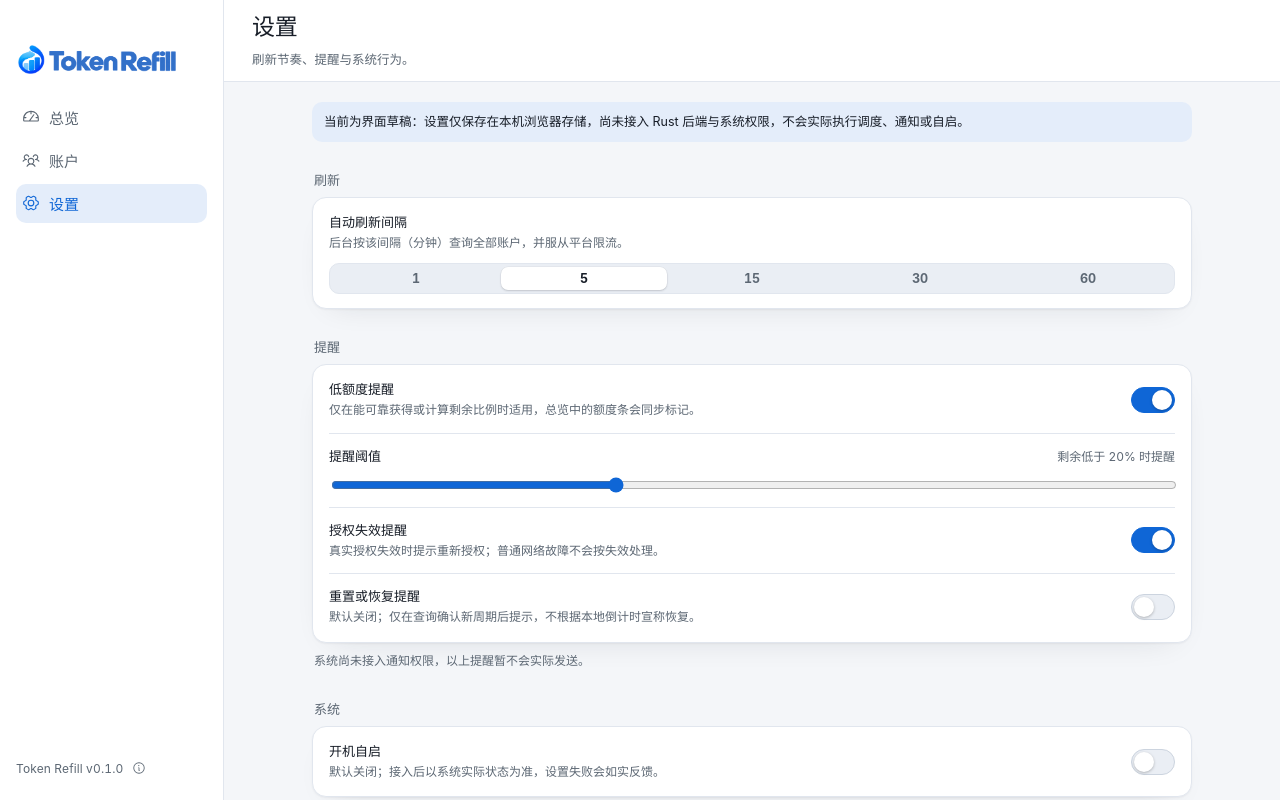
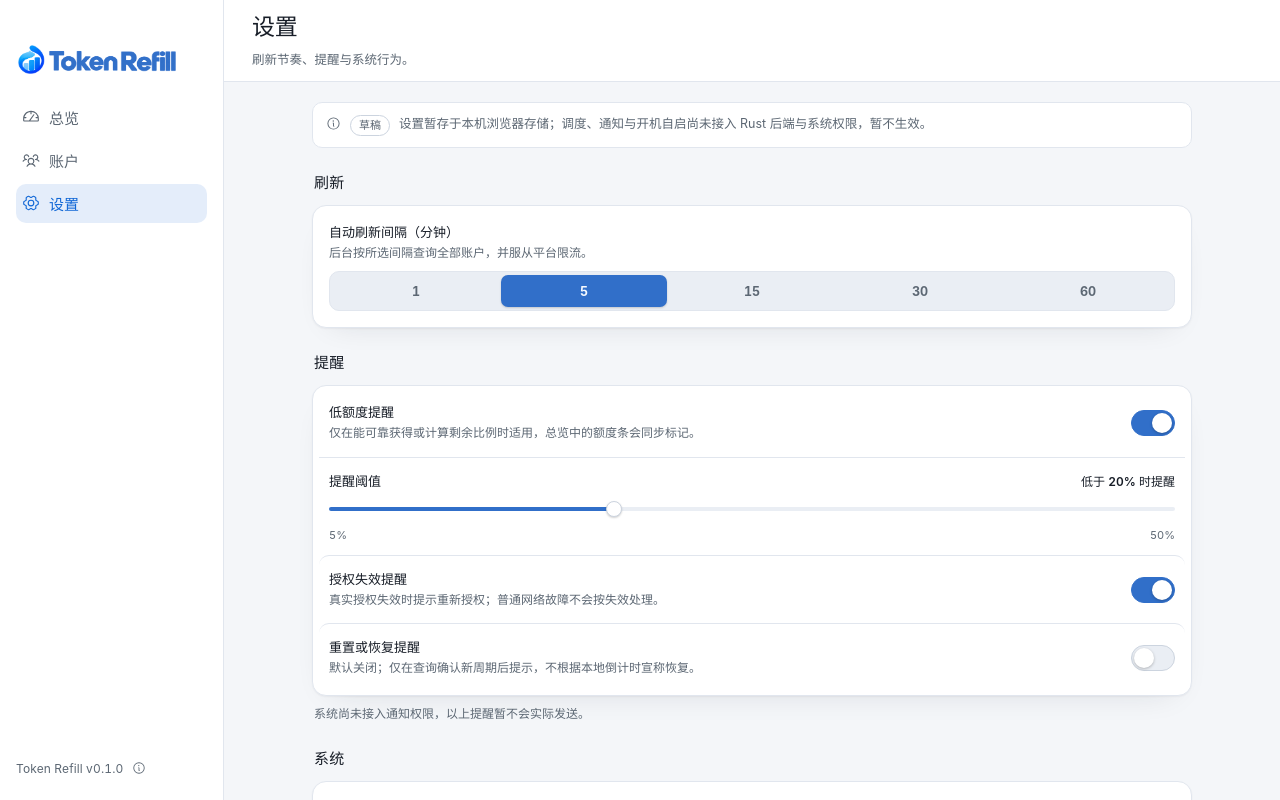
Before and after one commit to YunboChen/token-refill, a React (Vite) app: page / in a window 1280 px wide. Both pictures are taken after a click on the tab "设置". Built offline with nearby package versions, Linux system fonts and the light colour scheme.

Commit message:
style: 优化设置页控件、动效与主题色

```diff
--- a/src/App.module.css
+++ b/src/App.module.css
@@ -378,7 +378,7 @@
 .meterFill {
   height: 100%;
   border-radius: inherit;
-  background: var(--accent);
+  background: var(--accent-strong);
   transition: width 480ms cubic-bezier(0.16, 1, 0.3, 1);
 }
 
@@ -424,14 +424,42 @@
   color: inherit;
 }
 
-.notice {
-  margin: 16px 0 0;
-  padding: 10px 12px;
+/* 草稿说明：中性提示条，不与可交互控件争主色 */
+.draftBanner {
+  display: flex;
+  align-items: flex-start;
+  gap: 9px;
+  margin: 0;
+  padding: 11px 13px;
+  border: 1px solid var(--border);
   border-radius: 10px;
-  background: var(--accent-soft);
-  color: var(--text);
+  background: var(--surface);
+  color: var(--muted);
   font-size: 12.5px;
-  line-height: 1.6;
+  line-height: 1.65;
+}
+
+.draftIcon {
+  flex-shrink: 0;
+  margin-top: 2px;
+  color: var(--muted);
+}
+
+.draftTag {
+  flex-shrink: 0;
+  margin-top: 1px;
+  padding: 1px 8px;
+  border: 1px solid var(--border-strong);
+  border-radius: 999px;
+  color: var(--muted);
+  font-size: 11px;
+  font-weight: 650;
+  line-height: 1.55;
+}
+
+.draftText {
+  margin: 0;
+  min-width: 0;
 }
 
 /* 骨架屏：与真实行同形，避免通用转圈 */
@@ -474,16 +502,18 @@
 
 /* 分组（尚未接入 / 设置）：组标题 + 一张分组卡，行内用发丝线分隔 */
 .groupTitle {
-  margin: 28px 0 8px;
+  margin: 24px 0 12px;
   padding-left: 2px;
-  color: var(--muted);
-  font-size: 13px;
+  color: var(--text);
+  font-size: 15px;
   font-weight: 650;
+  line-height: 1.4;
+  letter-spacing: 0.01em;
 }
 
 .listCard {
   margin-top: 0;
-  padding: 2px 16px;
+  padding: 3px 16px;
 }
 
 .listCard > * + * {
@@ -509,19 +539,29 @@
   font-weight: 600;
 }
 
-/* 设置行 */
+/* 设置行：整行可点（label 包住开关），悬浮时给一层轻底色 */
 .settingRow {
   display: flex;
   align-items: center;
   justify-content: space-between;
   gap: 16px;
-  padding: 12px 0;
+  margin-inline: -10px;
+  padding: 13px 10px;
+  border-radius: 10px;
+  cursor: pointer;
+  user-select: none;
+  transition: background-color 150ms ease-out;
+}
+
+.settingRow:hover {
+  background: var(--sunken);
 }
 
 .stackRow {
   display: grid;
-  gap: 10px;
-  padding: 12px 0;
+  gap: 8px;
+  margin-inline: -10px;
+  padding: 13px 10px;
 }
 
 .settingText {
@@ -547,6 +587,7 @@
 
 /* 单选药丸组（原生 radio，键盘方向键可用） */
 .pills {
+  position: relative;
   display: inline-flex;
   flex-shrink: 0;
   gap: 2px;
@@ -569,7 +610,28 @@
 }
 
 .pill {
+  position: relative;
   cursor: pointer;
+  user-select: none;
+}
+
+/* 选中滑块：单个绝对定位元素按 --pill-index 平移，transition 负责滑动。
+   选项等宽时，宽度 = 可用宽度减去间隙，再除以选项数。 */
+.pillThumb {
+  position: absolute;
+  top: 3px;
+  bottom: 3px;
+  left: 3px;
+  z-index: 0;
+  width: calc(
+    (100% - 6px - (var(--pill-count) - 1) * 2px) / var(--pill-count)
+  );
+  border-radius: 7px;
+  background: var(--accent-strong);
+  box-shadow: 0 1px 2px rgb(15 20 28 / 0.18);
+  pointer-events: none;
+  transform: translateX(calc(var(--pill-index) * (100% + 2px)));
+  transition: transform 280ms cubic-bezier(0.16, 1, 0.3, 1);
 }
 
 .pill input {
@@ -581,15 +643,21 @@
 }
 
 .pillText {
-  display: block;
-  padding: 4px 11px;
+  position: relative;
+  z-index: 1;
+  display: flex;
+  align-items: center;
+  justify-content: center;
+  min-height: 32px;
+  padding: 0 11px;
   border-radius: 7px;
   color: var(--muted);
   font-size: 12.5px;
   font-weight: 650;
   font-variant-numeric: tabular-nums;
   text-align: center;
-  transition: background-color 150ms ease-out, color 150ms ease-out;
+  white-space: nowrap;
+  transition: color 150ms ease-out;
 }
 
 .pill:hover .pillText {
@@ -597,9 +665,7 @@
 }
 
 .pill input:checked + .pillText {
-  background: var(--surface);
-  color: var(--text);
-  box-shadow: var(--shadow-pill);
+  color: var(--accent-text);
 }
 
 .pill input:focus-visible + .pillText {
@@ -607,23 +673,34 @@
   outline-offset: 2px;
 }
 
-.switch {
+/* 开关：原生 checkbox 只保留语义与焦点，轨道和滑块由独立元素绘制。
+   WKWebView 下直接给 checkbox 上背景在选中态不稳定，故不依赖原生绘制。 */
+.switchWrap {
   position: relative;
   flex-shrink: 0;
   width: 44px;
   height: 26px;
-  padding: 0;
+}
+
+.switchInput {
+  position: absolute;
+  inset: 0;
+  z-index: 1;
+  width: 100%;
+  height: 100%;
+  margin: 0;
+  opacity: 0;
+  cursor: pointer;
+}
+
+.switchTrack {
+  position: absolute;
+  inset: 0;
   border: 1px solid var(--border-strong);
   border-radius: 999px;
   background: var(--sunken);
-  cursor: pointer;
   transition: background-color 180ms cubic-bezier(0.16, 1, 0.3, 1),
     border-color 180ms ease-out;
-}
-
-.switch[data-on] {
-  border-color: var(--accent);
-  background: var(--accent);
 }
 
 .switchKnob {
@@ -638,24 +715,104 @@
   transition: transform 180ms cubic-bezier(0.16, 1, 0.3, 1);
 }
 
-.switch[data-on] .switchKnob {
+.switchInput:checked + .switchTrack {
+  border-color: var(--accent-strong);
+  background: var(--accent-strong);
+}
+
+.switchInput:checked + .switchTrack .switchKnob {
   transform: translateX(18px);
 }
 
+.switchInput:focus-visible + .switchTrack {
+  outline: 3px solid var(--focus);
+  outline-offset: 2px;
+}
+
+/* 阈值滑块：轨道按当前值填充，与开关、额度条使用同一主色 */
 .range {
   width: 100%;
-  accent-color: var(--accent);
+  height: 22px;
+  margin: 0;
+  background: transparent;
+  cursor: pointer;
+  appearance: none;
+  -webkit-appearance: none;
+}
+
+.range::-webkit-slider-runnable-track {
+  height: 4px;
+  border-radius: 999px;
+  background: linear-gradient(
+    to right,
+    var(--accent-strong) 0%,
+    var(--accent-strong) var(--range-fill, 0%),
+    var(--sunken) var(--range-fill, 0%),
+    var(--sunken) 100%
+  );
+}
+
+.range::-webkit-slider-thumb {
+  width: 16px;
+  height: 16px;
+  margin-top: -6px;
+  border: 1px solid var(--border-strong);
+  border-radius: 50%;
+  background: #fff;
+  box-shadow: 0 1px 2px rgb(0 0 0 / 0.18);
+  appearance: none;
+  -webkit-appearance: none;
+}
+
+.range::-moz-range-track {
+  height: 4px;
+  border-radius: 999px;
+  background: var(--sunken);
+}
+
+.range::-moz-range-progress {
+  height: 4px;
+  border-radius: 999px;
+  background: var(--accent-strong);
+}
+
+.range::-moz-range-thumb {
+  width: 16px;
+  height: 16px;
+  border: 1px solid var(--border-strong);
+  border-radius: 50%;
+  background: #fff;
+  box-shadow: 0 1px 2px rgb(0 0 0 / 0.18);
 }
 
 .range:disabled {
-  opacity: 0.45;
+  opacity: 0.4;
+  cursor: not-allowed;
 }
 
 .rangeValue {
-  color: var(--muted);
+  color: var(--text);
   font-size: 12px;
+  font-weight: 600;
   font-variant-numeric: tabular-nums;
   white-space: nowrap;
+}
+
+.rangeScale {
+  display: flex;
+  justify-content: space-between;
+  color: var(--muted);
+  font-size: 11px;
+  font-variant-numeric: tabular-nums;
+}
+
+.stackRow[data-disabled] .settingLabel,
+.stackRow[data-disabled] .rangeValue {
+  color: var(--muted);
+}
+
+.stackRow[data-disabled] .rangeScale {
+  opacity: 0.6;
 }
 
 /* 按钮：主按钮实色，幽灵按钮描边；按下有位移反馈 */
@@ -666,7 +823,7 @@
   border: 1px solid transparent;
   border-radius: 9px;
   color: var(--accent-text);
-  background: var(--accent);
+  background: var(--accent-strong);
   font-size: 13px;
   font-weight: 600;
   cursor: pointer;
@@ -676,7 +833,7 @@
 
 .button:hover:not(:disabled),
 .buttonGhost:hover:not(:disabled) {
-  background: var(--accent-hover);
+  background: var(--accent-strong-hover);
 }
 
 .button:active:not(:disabled) {
--- a/src/panels/SettingsPanel.tsx
+++ b/src/panels/SettingsPanel.tsx
@@ -1,4 +1,5 @@
-import { useEffect, useState } from 'react';
+import { useEffect, useId, useState, type CSSProperties } from 'react';
+import { Info } from '@phosphor-icons/react';
 import { loadPrefs, savePrefs, REFRESH_OPTIONS, type Prefs } from '../lib/prefs';
 import styles from '../App.module.css';
 
@@ -13,29 +14,41 @@ function Toggle({
   label: string;
   hint?: string;
 }) {
+  const id = useId();
+  const labelId = `${id}-label`;
+  const hintId = `${id}-hint`;
+
   return (
-    <div className={styles.settingRow}>
-      <div className={styles.settingText}>
-        <span className={styles.settingLabel}>{label}</span>
-        {hint ? <p className={styles.settingHint}>{hint}</p> : null}
-      </div>
-      <button
-        type="button"
-        role="switch"
-        aria-checked={checked}
-        aria-label={label}
-        className={styles.switch}
-        data-on={checked || undefined}
-        onClick={() => onChange(!checked)}
-      >
-        <span className={styles.switchKnob} />
-      </button>
-    </div>
+    <label className={styles.settingRow}>
+      <span className={styles.settingText}>
+        <span id={labelId} className={styles.settingLabel}>{label}</span>
+        {hint ? (
+          <span id={hintId} className={styles.settingHint}>{hint}</span>
+        ) : null}
+      </span>
+      <span className={styles.switchWrap}>
+        <input
+          type="checkbox"
+          role="switch"
+          className={styles.switchInput}
+          checked={checked}
+          onChange={(event) => onChange(event.target.checked)}
+          aria-labelledby={labelId}
+          aria-describedby={hint ? hintId : undefined}
+        />
+        <span className={styles.switchTrack} aria-hidden="true">
+          <span className={styles.switchKnob} />
+        </span>
+      </span>
+    </label>
   );
 }
 
 export default function SettingsPanel() {
   const [prefs, setPrefs] = useState<Prefs>(loadPrefs);
+  const refreshLabelId = useId();
+  const refreshIndex = Math.max(0, REFRESH_OPTIONS.indexOf(prefs.refreshMinutes));
+  const refreshFill = ((prefs.lowQuotaThreshold - 5) / 45) * 100;
 
   useEffect(() => {
     savePrefs(prefs);
@@ -47,18 +60,35 @@ export default function SettingsPanel() {
 
   return (
     <section>
-      <p className={styles.notice}>
-        当前为界面草稿：设置仅保存在本机浏览器存储，尚未接入 Rust 后端与系统权限，不会实际执行调度、通知或自启。
-      </p>
+      <div className={styles.draftBanner}>
+        <Info size={15} className={styles.draftIcon} aria-hidden />
+        <span className={styles.draftTag}>草稿</span>
+        <p className={styles.draftText}>
+          设置暂存于本机浏览器存储；调度、通知与开机自启尚未接入 Rust 后端与系统权限，暂不生效。
+        </p>
+      </div>
 
-      <h2 className={styles.groupTitle}>刷新</h2>
-      <article className={`${styles.card} ${styles.listCard}`}>
+      <h2 id="settings-refresh" className={styles.groupTitle}>刷新</h2>
+      <section className={`${styles.card} ${styles.listCard}`} aria-labelledby="settings-refresh">
         <div className={styles.stackRow}>
           <div className={styles.settingText}>
-            <span className={styles.settingLabel}>自动刷新间隔</span>
-            <p className={styles.settingHint}>后台按该间隔（分钟）查询全部账户，并服从平台限流。</p>
+            <span id={refreshLabelId} className={styles.settingLabel}>
+              自动刷新间隔（分钟）
+            </span>
+            <span className={styles.settingHint}>
+              后台按所选间隔查询全部账户，并服从平台限流。
+            </span>
           </div>
-          <div className={`${styles.pills} ${styles.pillsFull}`}>
+          <div
+            className={`${styles.pills} ${styles.pillsFull}`}
+            role="radiogroup"
+            aria-labelledby={refreshLabelId}
+            style={{
+              '--pill-index': refreshIndex,
+              '--pill-count': REFRESH_OPTIONS.length,
+            } as CSSProperties}
+          >
+            <span className={styles.pillThumb} aria-hidden="true" />
             {REFRESH_OPTIONS.map((mins) => (
               <label className={styles.pill} key={mins}>
                 <input
@@ -74,24 +104,33 @@ export default function SettingsPanel() {
             ))}
           </div>
         </div>
-      </article>
+      </section>
 
-      <h2 className={styles.groupTitle}>提醒</h2>
-      <article className={`${styles.card} ${styles.listCard}`}>
+      <h2 id="settings-reminders" className={styles.groupTitle}>提醒</h2>
+      <section
+        className={`${styles.card} ${styles.listCard}`}
+        aria-labelledby="settings-reminders"
+      >
         <Toggle
           checked={prefs.lowQuotaEnabled}
           onChange={(next) => set('lowQuotaEnabled', next)}
           label="低额度提醒"
           hint="仅在能可靠获得或计算剩余比例时适用，总览中的额度条会同步标记。"
         />
-        <div className={styles.stackRow}>
+        <div
+          className={styles.stackRow}
+          data-disabled={prefs.lowQuotaEnabled ? undefined : true}
+        >
           <div className={styles.rangeHead}>
             <span className={styles.settingLabel}>提醒阈值</span>
-            <span className={styles.rangeValue}>剩余低于 {prefs.lowQuotaThreshold}% 时提醒</span>
+            <span className={styles.rangeValue}>
+              低于 {prefs.lowQuotaThreshold}% 时提醒
+            </span>
           </div>
           <input
             type="range"
             className={styles.range}
+            style={{ '--range-fill': `${refreshFill}%` } as CSSProperties}
             min={5}
             max={50}
             step={5}
@@ -100,6 +139,10 @@ export default function SettingsPanel() {
             aria-label="低额度提醒阈值（剩余百分比）"
             onChange={(event) => set('lowQuotaThreshold', Number(event.target.value))}
           />
+          <div className={styles.rangeScale} aria-hidden="true">
+            <span>5%</span>
+            <span>50%</span>
+          </div>
         </div>
         <Toggle
           checked={prefs.authExpiredEnabled}
@@ -113,20 +156,20 @@ export default function SettingsPanel() {
           label="重置或恢复提醒"
           hint="默认关闭；仅在查询确认新周期后提示，不根据本地倒计时宣称恢复。"
         />
-      </article>
+      </section>
       <p className={`${styles.settingHint} ${styles.groupNote}`}>
         系统尚未接入通知权限，以上提醒暂不会实际发送。
       </p>
 
-      <h2 className={styles.groupTitle}>系统</h2>
-      <article className={`${styles.card} ${styles.listCard}`}>
+      <h2 id="settings-system" className={styles.groupTitle}>系统</h2>
+      <section className={`${styles.card} ${styles.listCard}`} aria-labelledby="settings-system">
         <Toggle
           checked={prefs.autoLaunchEnabled}
           onChange={(next) => set('autoLaunchEnabled', next)}
           label="开机自启"
           hint="默认关闭；接入后以系统实际状态为准，设置失败会如实反馈。"
         />
-      </article>
+      </section>
     </section>
   );
 }
--- a/src/styles.css
+++ b/src/styles.css
@@ -16,7 +16,8 @@
   --border: #e1e6ee;
   --border-strong: #ccd4df;
   --accent: #0f66d6;
-  --accent-hover: #0a4fb4;
+  --accent-strong: #316fc9;
+  --accent-strong-hover: #2a5fae;
   --accent-text: #f6faff;
   --accent-soft: #e4edfa;
   --danger: #bf2f4b;
@@ -36,7 +37,8 @@
     --border: #242e3a;
     --border-strong: #313d4c;
     --accent: #6cb6f5;
-    --accent-hover: #96ccf9;
+    --accent-strong: #4092ff;
+    --accent-strong-hover: #5aa6ff;
     --accent-text: #0b2540;
     --accent-soft: #1c2f47;
     --danger: #ff9db0;
@@ -70,7 +72,7 @@ input[type='range']:focus-visible {
 
 ::selection {
   color: var(--accent-text);
-  background: var(--accent);
+  background: var(--accent-strong);
 }
 
 ::-webkit-scrollbar {
```
